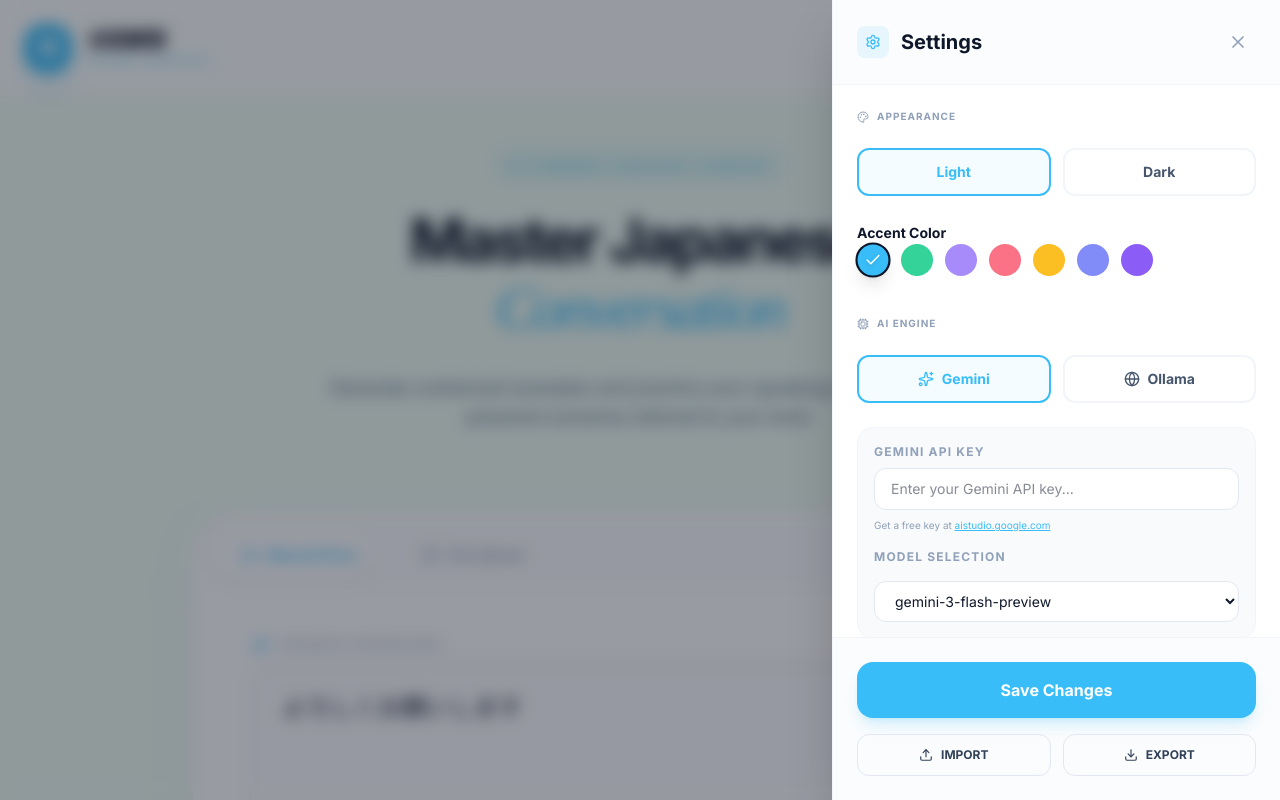
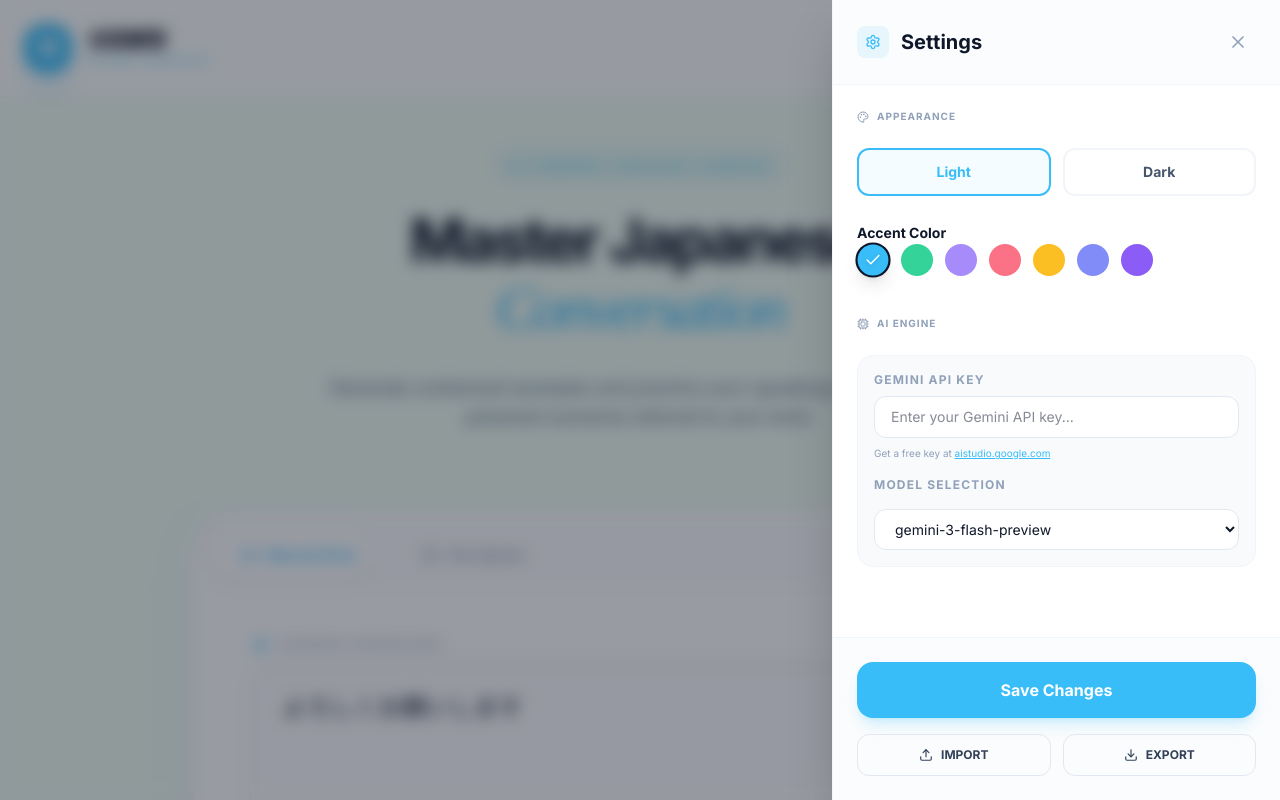
Before and after one commit to azolkipli-personal/Nihongo-Sensei, a React (Vite) app: page / in a window 1280 px wide. Both pictures are taken after a click on the button "Open settings". Shown: the top 800 px of the page. Built offline with nearby package versions, Linux system fonts and the light colour scheme.

Commit message:
remove ollama from settings

```diff
--- a/App.tsx
+++ b/App.tsx
@@ -10,7 +10,6 @@
 import SettingsSidebar from './components/SettingsSidebar';
 
 import { generateWithGemini } from './services/llm/gemini';
-import { generateWithOllama } from './services/llm/ollama';
 
 const themeColors: Record<string, { primary: string; secondary: string; light: string; background: string; darkBackground: string; darkLight: string }> = {
   sky: { primary: '#38bdf8', secondary: '#2c3e50', light: '#e0f2fe', background: '#f0fdf4', darkBackground: '#082f49', darkLight: '#0c4a6e' },
@@ -31,10 +30,7 @@
 
   const [isSettingsOpen, setIsSettingsOpen] = useState(false);
   const [settings, setSettings] = useState({
-    service: 'gemini',
     geminiModel: 'gemini-3-flash-preview',
-    ollamaModel: '',
-    ollamaUrl: 'http://localhost:11434',
     theme: 'light',
     colorTheme: 'sky',
   });
@@ -129,11 +125,6 @@
   };
 
   const handleGenerate = async (words: string[], scenario: string, cefrLevel: string) => {
-    if (settings.service === 'ollama' && (!settings.ollamaUrl || !settings.ollamaModel)) {
-      setError("Ollama is selected, but the server URL is missing or no model is selected. Please configure it in Settings.");
-      return;
-    }
-
     isCancelledRef.current = false;
     setIsLoading(true);
     setError(null);
@@ -149,12 +140,7 @@
       try {
         setLoadingMessage(words.length > 1 ? `Generating ${i + 1} of ${words.length}: "${word}"` : `Generating content for "${word}"...`);
 
-        let generatedResult;
-        if (settings.service === 'gemini') {
-            generatedResult = await generateWithGemini(settings.geminiModel, word, scenario, cefrLevel);
-        } else {
-            generatedResult = await generateWithOllama(settings.ollamaModel, word, scenario, settings.ollamaUrl, cefrLevel);
-        }
+        const generatedResult = await generateWithGemini(settings.geminiModel, word, scenario, cefrLevel);
 
         setResults(prevResults => [...(prevResults || []), generatedResult]);
       } catch (err) {
--- a/components/SettingsSidebar.tsx
+++ b/components/SettingsSidebar.tsx
@@ -1,13 +1,8 @@
 import React, { useState, useEffect, useRef } from 'react';
 import { motion, AnimatePresence } from 'motion/react';
-import { X, Settings, Palette, Cpu, Sparkles, Globe, RefreshCw, Download, Upload, Check, AlertCircle } from 'lucide-react';
-import { fetchOllamaModels } from '../services/llm/ollama';
-
+import { X, Settings, Palette, Cpu, Sparkles, Download, Upload, Check } from 'lucide-react';
 const SettingsSidebar = ({ isOpen, onClose, onSave, currentSettings }) => {
   const [settings, setSettings] = useState(currentSettings);
-  const [ollamaModels, setOllamaModels] = useState([]);
-  const [isFetchingModels, setIsFetchingModels] = useState(false);
-  const [fetchError, setFetchError] = useState(null);
   const [importError, setImportError] = useState(null);
   const fileInputRef = useRef(null);
 
@@ -28,31 +23,10 @@
     setSettings(prev => ({ ...prev, [name]: value }));
   };
 
-  const handleServiceChange = (service) => setSettings(prev => ({ ...prev, service }));
   const handleThemeChange = (theme) => setSettings(prev => ({ ...prev, theme }));
   const handleColorThemeChange = (colorTheme) => setSettings(prev => ({ ...prev, colorTheme }));
 
   const handleSave = () => onSave(settings);
-
-  const handleFetchModels = async () => {
-    setIsFetchingModels(true);
-    setFetchError(null);
-    try {
-      const models = await fetchOllamaModels(settings.ollamaUrl);
-      if (models.length > 0) {
-        setOllamaModels(models);
-        if (!settings.ollamaModel || !models.includes(settings.ollamaModel)) {
-          setSettings(prev => ({ ...prev, ollamaModel: models[0] }));
-        }
-      } else {
-        setFetchError("No models found. Ensure Ollama is running.");
-      }
-    } catch (error) {
-      setFetchError("Could not connect to Ollama server.");
-    } finally {
-      setIsFetchingModels(false);
-    }
-  };
 
   const handleExportSettings = () => {
     const jsonString = JSON.stringify(settings, null, 2);
@@ -181,36 +155,7 @@
                   <span>AI Engine</span>
                 </div>
 
-                <div className="grid grid-cols-2 gap-3">
-                  <button
-                    onClick={() => handleServiceChange('gemini')}
-                    className={`p-3 rounded-xl border-2 transition-all font-bold text-sm flex items-center justify-center gap-2 ${
-                      settings.service === 'gemini' ? 'border-primary bg-primary/5 text-primary' : 'border-slate-100 dark:border-slate-800 text-slate-600 dark:text-slate-400'
-                    }`}
-                  >
-                    <Sparkles className="w-4 h-4" />
-                    Gemini
-                  </button>
-                  <button
-                    onClick={() => handleServiceChange('ollama')}
-                    className={`p-3 rounded-xl border-2 transition-all font-bold text-sm flex items-center justify-center gap-2 ${
-                      settings.service === 'ollama' ? 'border-primary bg-primary/5 text-primary' : 'border-slate-100 dark:border-slate-800 text-slate-600 dark:text-slate-400'
-                    }`}
-                  >
-                    <Globe className="w-4 h-4" />
-                    Ollama
-                  </button>
-                </div>
-
-                <AnimatePresence mode="wait">
-                  {settings.service === 'gemini' ? (
-                    <motion.div
-                      key="gemini-config"
-                      initial={{ opacity: 0, y: 10 }}
-                      animate={{ opacity: 1, y: 0 }}
-                      exit={{ opacity: 0, y: -10 }}
-                      className="p-4 bg-slate-50 dark:bg-slate-900 rounded-2xl border border-slate-100 dark:border-slate-800 space-y-4"
-                    >
+                <div className="p-4 bg-slate-50 dark:bg-slate-900 rounded-2xl border border-slate-100 dark:border-slate-800 space-y-4">
                   <div className="space-y-2">
                     <label className="block text-xs font-bold text-slate-400 uppercase tracking-widest">Gemini API Key</label>
                     <input
@@ -237,57 +182,7 @@
                   >
                     {geminiModelOptions.map(model => <option key={model} value={model}>{model}</option>)}
                   </select>
-                    </motion.div>
-                  ) : (
-                    <motion.div
-                      key="ollama-config"
-                      initial={{ opacity: 0, y: 10 }}
-                      animate={{ opacity: 1, y: 0 }}
-                      exit={{ opacity: 0, y: -10 }}
-                      className="p-4 bg-slate-50 dark:bg-slate-900 rounded-2xl border border-slate-100 dark:border-slate-800 space-y-4"
-                    >
-                      <div className="space-y-2">
-                        <label className="block text-xs font-bold text-slate-400 uppercase tracking-widest">Server URL</label>
-                        <input
-                          type="text"
-                          name="ollamaUrl"
-                          value={settings.ollamaUrl}
-                          onChange={handleChange}
-                          className="w-full px-4 py-2.5 bg-white dark:bg-slate-950 border border-slate-200 dark:border-slate-800 rounded-xl outline-none focus:border-primary transition-all text-sm text-slate-900 dark:text-white"
-                          placeholder="http://localhost:11434"
-                        />
                 </div>
-                      <div className="space-y-2">
-                        <label className="block text-xs font-bold text-slate-400 uppercase tracking-widest">Select Model</label>
-                        <div className="flex gap-2">
-                          <select
-                            name="ollamaModel"
-                            value={settings.ollamaModel}
-                            onChange={handleChange}
-                            disabled={ollamaModels.length === 0 || isFetchingModels}
-                            className="flex-grow px-4 py-2.5 bg-white dark:bg-slate-950 border border-slate-200 dark:border-slate-800 rounded-xl outline-none focus:border-primary transition-all text-sm disabled:opacity-50 text-slate-900 dark:text-white"
-                          >
-                            {ollamaModels.length === 0 && <option value="">Fetch models...</option>}
-                            {ollamaModels.map(model => <option key={model} value={model}>{model}</option>)}
-                          </select>
-                          <button
-                            onClick={handleFetchModels}
-                            disabled={isFetchingModels}
-                            className="p-2.5 bg-slate-900 dark:bg-white text-white dark:text-slate-900 rounded-xl hover:opacity-90 transition-all disabled:opacity-50"
-                          >
-                            <RefreshCw className={`w-4 h-4 ${isFetchingModels ? 'animate-spin' : ''}`} />
-                          </button>
-                        </div>
-                      </div>
-                      {fetchError && (
-                        <div className="flex items-center gap-2 text-red-500 text-[10px] font-bold uppercase tracking-wider">
-                          <AlertCircle className="w-3 h-3" />
-                          {fetchError}
-                        </div>
-                      )}
-                    </motion.div>
-                  )}
-                </AnimatePresence>
               </section>
             </div>
 
```
Lines whose indentation alone changed are shown as unchanged.
